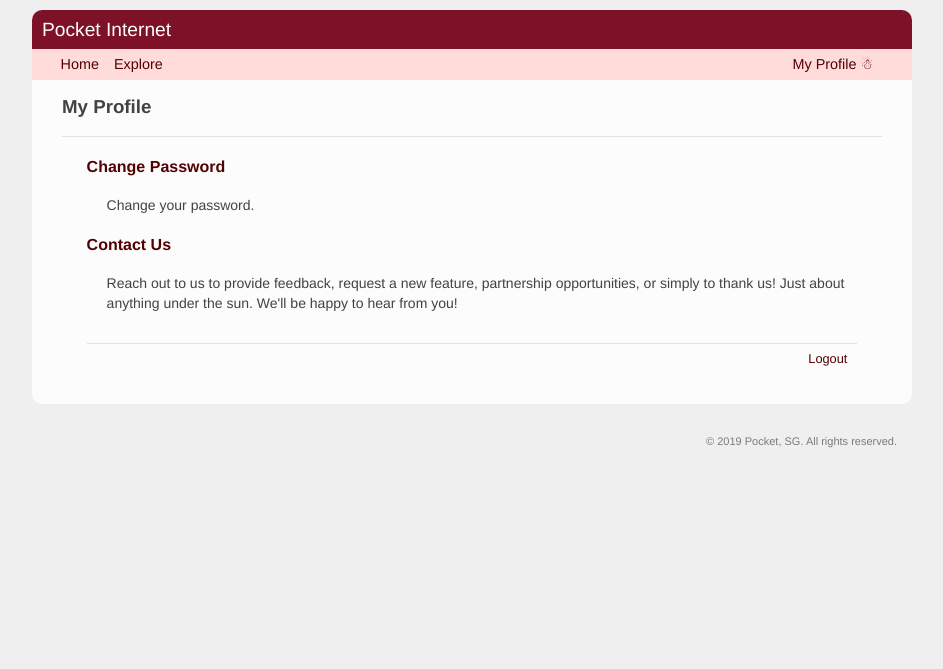
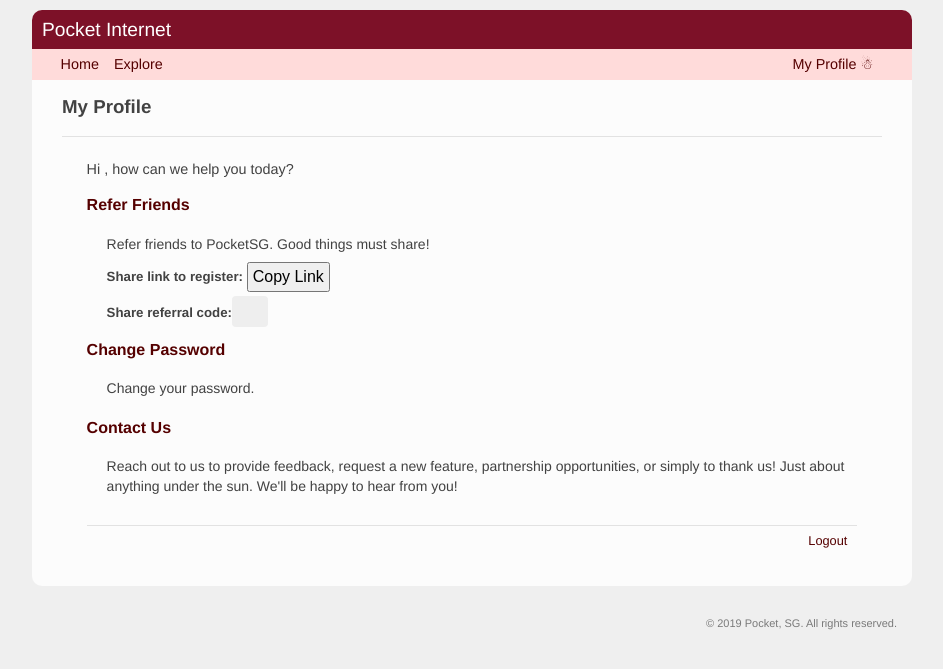
Before and after one commit to channeng/email-article, a Python web app: template app/template/my_profile.html in a window 1280 px wide. Shown: the top 669 px of the page, without its empty margins (168-1111 px from the left). Run offline with Jinja, Linux system fonts and the light colour scheme; the template is opened without the code that fills it, so the values that code supplies are empty.

Commit message:
Add create referral code on signup and display in profile

```diff
--- a/app/template/my_profile.html
+++ b/app/template/my_profile.html
@@ -1,13 +1,45 @@
 {% extends "base.html" %}
 
 {% block content %}
+  <style>
+  code {
+    background: #eeeeee;
+    padding: 6px 18px;
+    border-radius: 4px;
+    font-size: 150%;
+  }
+  h5.referral {
+    margin-block-start:0.8em;
+    margin-block-end:0.8em;
+  }
+  </style>
+
   <h3>
     <div id="page_header">
       My Profile
     </div>
   </h3>
   <hr>
+  <br>
+
   <div style="padding: 0px 3%;">
+    <h3 style="padding: unset; margin: unset; font-weight: unset; font-size: 90%;">Hi {{ current_user.username }}, how can we help you today?</h3>
+    {% if referral_code != None %}
+    <h4><a>Refer Friends</a></h4>
+    <div class="subtext">
+      <p>Refer friends to PocketSG. Good things must share!</p>
+      <div style="display: inline-flex; align-items: center;">
+        <h5 class="referral" style="display:inline-block; float: left;">Share link to register:&nbsp;</h5>
+        <div id="submit_button" style="float:left;">
+          <input class="form_button" onclick="copyTextToClipboard()" type="button" value="Copy Link">
+          <a id="referral_link" href="/register?referral_code={{ referral_code }}" style="display: none;"></a>
+        </div>
+        <br style="clear: left;" />
+      </div>
+      <h5 class="referral">Share referral code: <code>{{ referral_code }}</code></h5>
+    </div>
+    {% endif %}
+
     <h4><a href="{{ url_for('security.change_password') }}">Change Password</a></h4>
     <div class="subtext"><p>Change your password.</p></div>
 
@@ -19,6 +51,40 @@
   {% if not current_user.is_anonymous %}
   &nbsp; &nbsp;<a class="right" href="{{ url_for('logout') }}" style="font-size: 80%">Logout</a>
   {% endif %}
-  </div>
+</div>
 
+<script type="text/javascript">
+  function fallbackCopyTextToClipboard(text) {
+    var textArea = document.createElement("textarea");
+    textArea.value = text;
+    document.body.appendChild(textArea);
+    textArea.focus();
+    textArea.select();
+
+    try {
+      var successful = document.execCommand("copy");
+      var msg = successful ? "successful" : "unsuccessful";
+      console.log("Fallback: Copy " + msg);
+    } catch (err) {
+      console.error("Fallback: Unable to copy", err);
+    }
+
+    document.body.removeChild(textArea);
+  }
+  function copyTextToClipboard() {
+    var referral_link = document.getElementById("referral_link").href;
+    if (!navigator.clipboard) {
+      fallbackCopyTextToClipboard(referral_link);
+      return;
+    }
+    navigator.clipboard.writeText(referral_link).then(
+      function() {
+        console.log("Async: Copy successful");
+      },
+      function(err) {
+        console.error("Async: Unable to copy", err);
+      }
+    );
+  }
+</script>
 {% endblock %}
```
Also changed, not shown: app/models.py (+22 -1 lines), app/user_referral.py (added, +39 -0 lines), main.py (+12 -3 lines), README.md.
